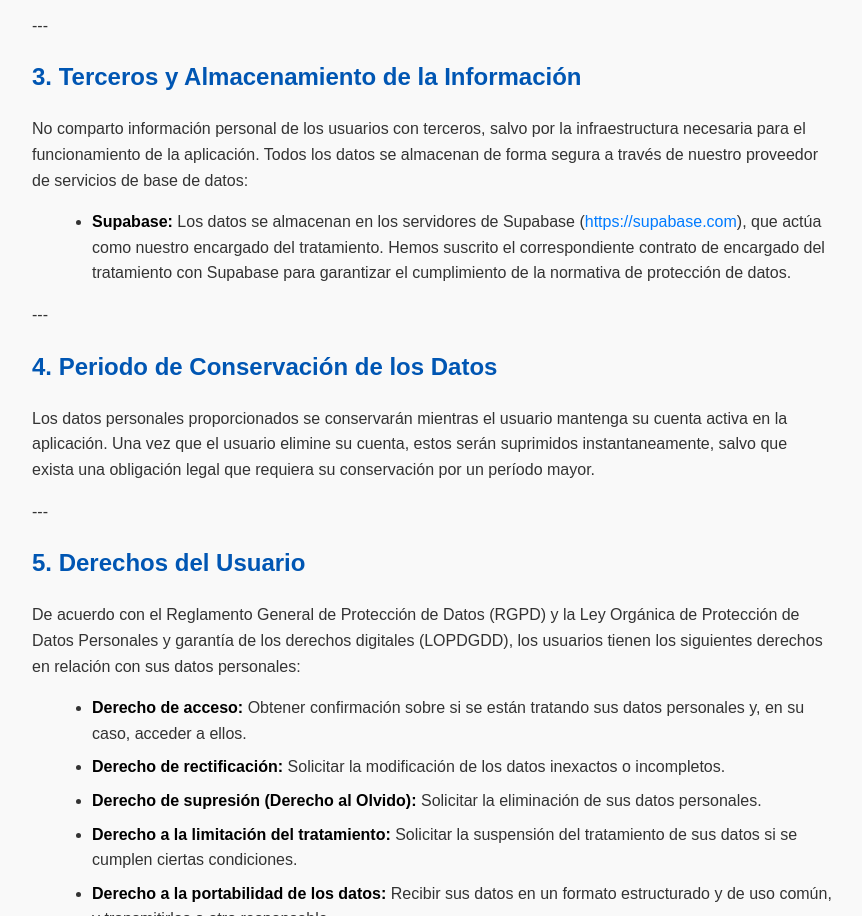
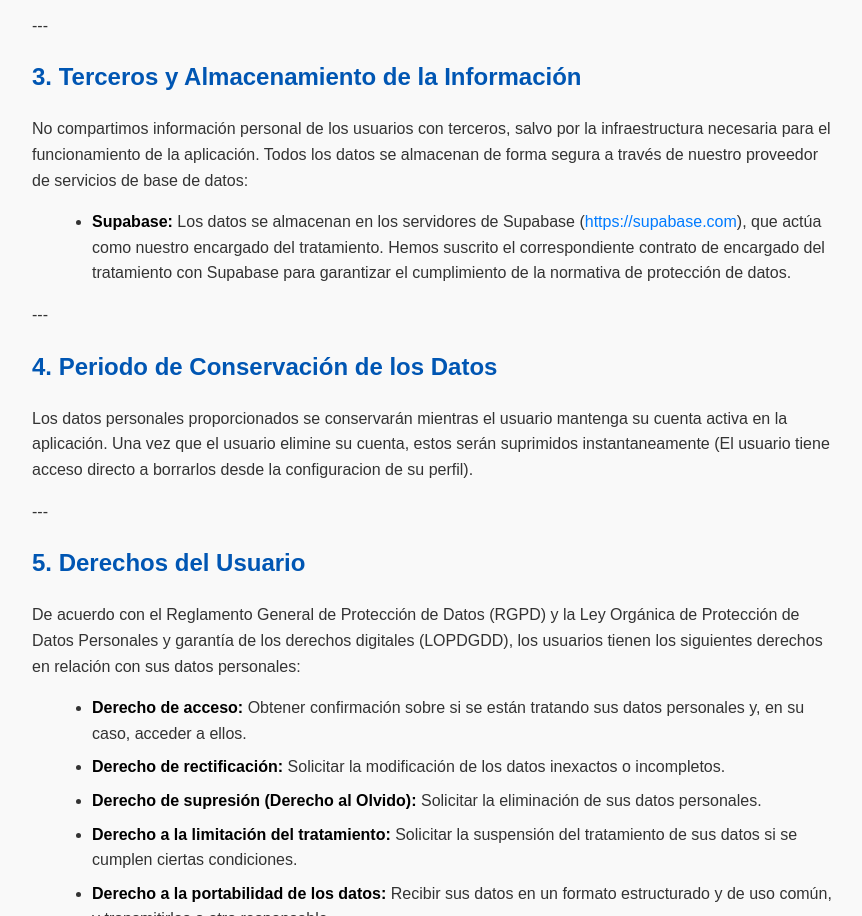
Before and after one commit to elMetal666/gym-routines-privacidad, a plain HTML site: page index.html in a window 1280 px wide. Shown: the part 1155-2071 px from the top of the page, without its empty margins (208-1070 px from the left). Drawn offline with Linux system fonts and the light colour scheme.

Commit message:
3Actualizar política de privacidad con requisitos RGPD

```diff
--- a/index.html
+++ b/index.html
@@ -102,7 +102,7 @@
     ---
 
     <h2>3. Terceros y Almacenamiento de la Información</h2>
-    <p>No comparto información personal de los usuarios con terceros, salvo por la infraestructura necesaria para el funcionamiento de la aplicación. Todos los datos se almacenan de forma segura a través de nuestro proveedor de servicios de base de datos:</p>
+    <p>No compartimos información personal de los usuarios con terceros, salvo por la infraestructura necesaria para el funcionamiento de la aplicación. Todos los datos se almacenan de forma segura a través de nuestro proveedor de servicios de base de datos:</p>
     <ul>
         <li><strong>Supabase:</strong> Los datos se almacenan en los servidores de Supabase (<a href="https://supabase.com" target="_blank" rel="noopener noreferrer">https://supabase.com</a>), que actúa como nuestro encargado del tratamiento. Hemos suscrito el correspondiente contrato de encargado del tratamiento con Supabase para garantizar el cumplimiento de la normativa de protección de datos.</li>
     </ul>
@@ -110,7 +110,7 @@
     ---
 
     <h2>4. Periodo de Conservación de los Datos</h2>
-    <p>Los datos personales proporcionados se conservarán mientras el usuario mantenga su cuenta activa en la aplicación. Una vez que el usuario elimine su cuenta, estos serán suprimidos instantaneamente, salvo que exista una obligación legal que requiera su conservación por un período mayor.</p>
+    <p>Los datos personales proporcionados se conservarán mientras el usuario mantenga su cuenta activa en la aplicación. Una vez que el usuario elimine su cuenta, estos serán suprimidos instantaneamente (El usuario tiene acceso directo a borrarlos desde la configuracion de su perfil).</p>
 
     ---
 
```
